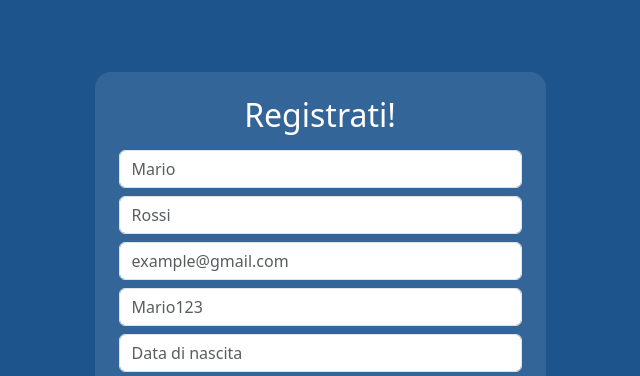
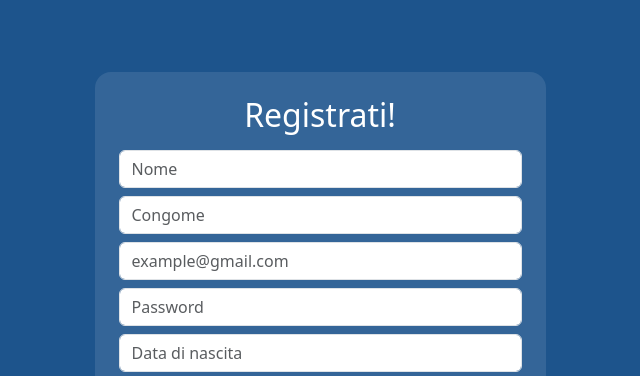
Before and after one commit to Zerbo13/Capstone-Frontend, a React (Vite) app: page /register in a window 1280 px wide. Shown: the top 376 px of the page, without its empty margins (320-960 px from the left). Built offline with nearby package versions, Linux system fonts and the light colour scheme.

Commit message:
update card home and button prenotazionioggi

```diff
--- a/src/Components/AdminHome.jsx
+++ b/src/Components/AdminHome.jsx
@@ -17,7 +17,7 @@ function AdminHome(){
         <div  className="bg-white bg-opacity-10 rounded-4 p-5">
         <h4 className="fw-bold mb-0  text-white">Gestione veloce</h4>
       <div className="row g-4 p-5">
-        <div className="col">
+        <div className="col-12 col-sm-6 col-lg">
           <Link to="/allPrenotazioni" className="card border-0 shadow-sm text-decoration-none h-100">
             <div className="card-body text-center p-4">
               <span style={{ fontSize: "2.5rem" }}>📅</span>
@@ -27,8 +27,8 @@ function AdminHome(){
           </Link>
         </div>
 
-        <div className="col">
-          <Link to="/prenotazioniOggi" className="card border-0 shadow-sm text-decoration-none h-100">
+        <div className="col-12 col-sm-6 col-lg">
+            <Link to="/prenotazioniOggi" className="card border-0 shadow-sm text-decoration-none h-100">
             <div className="card-body text-center p-4">
               <span style={{ fontSize: "2.5rem" }}>📌</span>
               <h6 className="fw-bold mt-2 text-dark">Prenotazioni Oggi</h6>
@@ -37,7 +37,7 @@ function AdminHome(){
           </Link>
         </div>
 
-        <div className="col">
+        <div className="col-12 col-sm-6 col-lg">
           <Link to="/utentiRegistrati" className="card border-0 shadow-sm text-decoration-none h-100">
             <div className="card-body text-center p-4">
               <span style={{ fontSize: "2.5rem" }}>🙋</span>
@@ -47,7 +47,7 @@ function AdminHome(){
           </Link>
         </div>
 
-        <div className="col">
+        <div className="col-12 col-sm-6 col-lg">
           <Link to="/campi" className="card border-0 shadow-sm text-decoration-none h-100">
             <div className="card-body text-center p-4">
               <span style={{ fontSize: "2.5rem" }}>🏟️</span>
@@ -56,7 +56,8 @@ function AdminHome(){
             </div>
           </Link>
         </div>
-         <div className="col">
+
+         <div className="col-12 col-sm-6 col-lg">
           <Link to="/servizi" className="card border-0 shadow-sm text-decoration-none h-100">
             <div className="card-body text-center p-4">
               <span style={{ fontSize: "2.5rem" }}>🎾</span>
--- a/src/Components/PrenotazioniOggi.jsx
+++ b/src/Components/PrenotazioniOggi.jsx
@@ -110,7 +110,7 @@ const cambiaGiorno = (offset) => {
   return (
 
     <Container className="mt-4">
-         <div className="d-flex align-items-center gap-3 mb-3">
+         <div className="d-flex align-items-center gap-2 mb-3 justify-content-center">
         <Button className="button-log" onClick={() => cambiaGiorno(-1)}>Precedente</Button>
     {/*Con questi button si puo scelgliere il giorno per vedere le prenotazioni se il giorno precedente o successivo,
     oppure per oggi con data scritto sopra */}
--- a/src/Components/Register.jsx
+++ b/src/Components/Register.jsx
@@ -75,11 +75,11 @@ function Register(){
 
 
            {/*NOME */}
-                <input className="form-control mb-2" placeholder="Mario" onChange={(e) => setForm({
+                <input className="form-control mb-2" placeholder="Nome" onChange={(e) => setForm({
                     ... form, nome: e.target.value})} />
 
            {/*COGNOME */}
-                <input className="form-control mb-2" placeholder="Rossi" onChange={(e) => setForm({
+                <input className="form-control mb-2" placeholder="Congome" onChange={(e) => setForm({
                     ... form, cognome: e.target.value})} />
 
            {/*EMAIL */}
@@ -87,7 +87,7 @@ function Register(){
                     ... form, email: e.target.value})} />
 
             {/*PASSWORD */}
-                <input className="form-control mb-2" placeholder="Mario123" onChange={(e) => setForm({
+                <input className="form-control mb-2" placeholder="Password" onChange={(e) => setForm({
                     ... form, password: e.target.value})} />
 
             {/*DATA DI NASCITA */}
```
